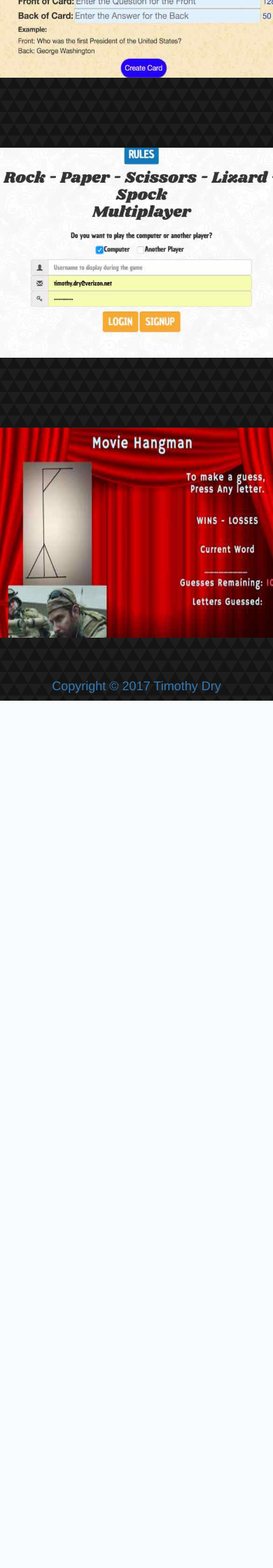
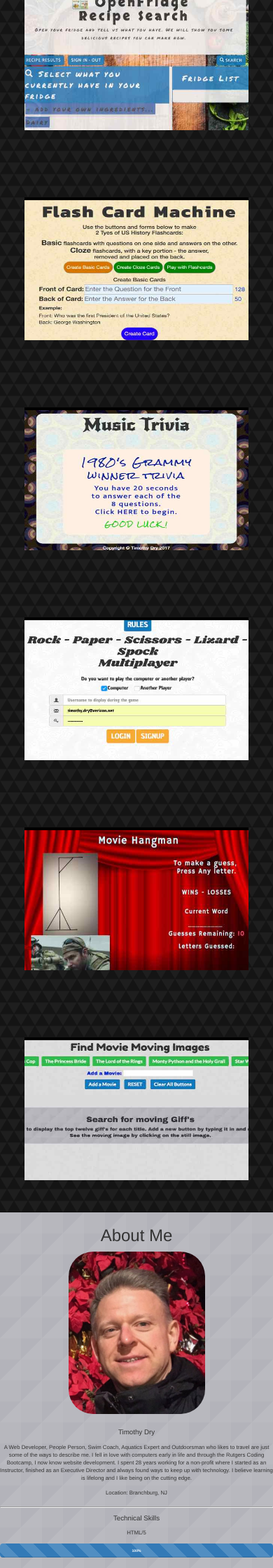
Before and after one commit to dryguy99/Portfolio2, a PHP site: page / in a window 390 px wide; the page is wider, and only the part inside the window is pictured. Shown: the part 240-2480 px from the top of that part at 70% size. Before the commit the page ends 1241 px from the top of that part, so only its background shows below. Run offline with PHP 8.4, Linux system fonts and the light colour scheme; some libraries are stand-ins or nearby versions.

Commit message:
fixed app cards, added bio and contact information, still need server and contact form

```diff
--- a/public/css/style.css
+++ b/public/css/style.css
@@ -1,19 +1,89 @@
-body {
+.myappsection {
  background: url('../images/dark-triangles.png');
 }
 .myapp-img {
-  width: 400px;
-  height: 300px;
+  width: 320px;
+  height: 200px;
 }
 span {
   margin: 0vw 1vw 0vw 1vw;
   font-size: 1.2vw;
 }
+.title {
+  margin-left: 2vw;
+}
+.myheader {
+  background: url('../images/paper_1.png');
+}
+.nav>li>a:focus, .nav-tabs>li>a:hover {
+  border-color: none;
+  background: none;
+  border: none;
+  color: #337ab7;
+  outline: none;
+  font-size: 2vw;
+}
+.nav>li>a {
+  font-size: 1.5vw;
+  color: #337ab7;
+}
+.tech {
+  font-size: 2vw;
+}
+hr {
+  margin-top: 0.5vw;
+  margin-bottom: 0.5vw;
+  margin-left: auto;
+  margin-right: auto;
+  border-style: inset;
+  border-width: 0.3vw;
+}
+.bio {
+  font-size: 2vw;
+}
+.bio1 {
+  font-size: 2.5vw;
+}
+.mybar {
+  width: 75vw;
+  background-color: blue;
+  margin: 0.5vw;
+}
+#note {
+  text-align: left;
+  text-decoration: underline;
+  margin-left: 1vw;
+}
+.aboutme {
+  background: url('../images/triangular.png');
+}
+.contactme {
+  background: url('../images/footer_lodyas.png');
+  border: none;
+  color: white;
+}
+#submit {
+  color: black;
+}
+.progress-bar {
+  font-weight: 700;
+  font-size: 1.3vw
+}
+.carousel-inner>.item>a>img, .carousel-inner>.item>img, .img-responsive, .thumbnail a>img, .thumbnail>img, .myframe {
+  height: 10vw;
+}
+#app-link {
+  margin-top: 1vw;
+}
+.navbar {
+  margin-bottom: 0;
+  background: url('../images/paper_1.png');
+}
 
 .flip {
   -webkit-perspective: 800;
-   width: 400px;
-   height: 300px;
+   width: 320px;
+   height: 200px;
     position: relative;
     margin: 50px auto;
 }
@@ -47,8 +117,7 @@ span {
 }
 .flip .card .back {
   -webkit-transform: rotatey(-180deg);
-    background: blue;
-    background: white;
+    background: url('../images/textured_paper.png');
     color: black;
     cursor: pointer;
 }
--- a/public/index.html
+++ b/public/index.html
@@ -7,90 +7,251 @@
     <meta name="viewport" content="width=device-width, initial-scale=1">
     <title>Timothy Dry | Portfolio</title>
 
+    <!-- jQuery (necessary for Bootstrap's JavaScript plugins) -->
+    <script src="https://ajax.googleapis.com/ajax/libs/jquery/1.11.3/jquery.min.js"></script>
+    <!-- Include all compiled plugins (below), or include individual files as needed -->
+    <script src="https://ajax.googleapis.com/ajax/libs/angularjs/1.5.6/angular.min.js"></script>
+    <script src="https://maxcdn.bootstrapcdn.com/bootstrap/3.3.5/js/bootstrap.min.js"></script>
     <!-- Bootstrap -->
     <link rel="stylesheet" href="https://maxcdn.bootstrapcdn.com/bootstrap/3.3.5/css/bootstrap.min.css" />
     <link rel="stylesheet" href="https://maxcdn.bootstrapcdn.com/font-awesome/4.4.0/css/font-awesome.min.css" />
     <link rel="stylesheet" href='css/style.css' />
 
   </head>
-  <body>
+  <body ng-app="myApp" class="myheader">
     <container class="fluid">
       <!-- navbar -->
-      <div class="row">
-        <div class="col-sm-12 col-md-12 col-lg-12">
+      <section>
+        <div class="page-header">
+          <h1 class='title'>Timothy Dry <small> Web Developer</small></h1>
+        </div>
+        <nav class="navbar navbar-default">
+          <div class="container-fluid">
+            <!-- Brand and toggle get grouped for better mobile display -->
+            <div class="navbar-header">
+              <button type="button" class="navbar-toggle collapsed" data-toggle="collapse" data-target="#bs-example-navbar-collapse-1" aria-expanded="false">
+                <span class="sr-only">Toggle navigation</span>
+                <span class="icon-bar"></span>
+                <span class="icon-bar"></span>
+                <span class="icon-bar"></span>
+              </button>
+            </div>
 
-        </div>
-      </div>
+            <!-- Collect the nav links, forms, and other content for toggling -->
+            <div class="collapse navbar-collapse" id="bs-example-navbar-collapse-1">
+              <ul class="nav navbar-nav">
+                <!-- To DO: change href to onclick function -->
+                <li class="active"><a class='myappsection' href="#timsapps">My Apps<span class="sr-only">(current)</span></a></li>
+                <li><a class='aboutme' href="#aboutme">About Me</a></li>
+                <li><a class='contactme' href="#contactme">Contact</a></li>
+              </ul>
+            </div><!-- /.navbar-collapse -->
+          </div><!-- /.container-fluid -->
+        </nav>
+      </section>
       <!-- end navbar -->
       <!-- my apps section -->
-      <section>
+      <section class='myappsection' id='timsapps' ng-controller="myCtrl">
         <div class="row">
-          <div class="col-xs-12 col-sm-6 col-md-4 col-lg-4">
+          <div class="col-xs-12 col-sm-6 col-md-4 col-lg-4" ng-repeat="dataset in information">
             <!-- start app card --->
-            <div ng-app="flip1" ng-controller="flipCtrl1">
             <div class="flip">
               <div class="card" ng-class="{'flipped':isFlipped}" ng-click="isFlipped=!isFlipped">
                 <div class="face front">
-                    <img class="myapp-img" src="images/flashcard.jpeg" data-name="Flashcard Machine" data-link="https://flashcard-dryguy.herokuapp.com/" alt="Flashcard Machine">
+                  <img class="myapp-img" src={{dataset.src}} data-name={{dataset.dataname}} data-link={{dataset.datalink}} alt={{dataset.alt}}>
                 </div>
                 <div class="face back">
-                    <h3>Notes:<br/>
+                  <h3><div id='note'>Notes:</div><br/>
                     <span class="text-center">
-                        I designed this app to create flashcards to use as a study tool.
+                        {{dataset.text}}
                     </span><br/>
-                      <a href='https://flashcard-dryguy.herokuapp.com/' target="_blank">Open App</a>
+                    <div id='app-link'>
+                      <a href={{dataset.datalink}} target="_blank">{{dataset.datalinkname}}</a>
+                    </div>
                   </h3>
-                  </div>
                 </div>
               </div>
             </div> <!-- app card -->
           </div>
-          <div class="col-xs-12 col-sm-6 col-md-4 col-lg-4">
-            <!-- start app card --->
-            <div ng-app="flip2" ng-controller="flipCtrl2">
-              <div class="flip">
-                <div class="card" ng-class="{'flipped':isFlipped}" ng-click="isFlipped=!isFlipped">
-                  <div class="face front">
-                    <img class='myapp-img' src="images/rpsls.jpeg" data-name='Rock Paper Scissors Lizard Spock' data-link='https://rpsls-dryguy.herokuapp.com/' alt="Rock, Paper, Scissors, Lizard, Spock app">
+
         </div>
-                  <div class="face back">
-                    Tim Was Here!
+      </section>
+      <!-- end my apps section -->
+      <!-- about me section -->
+      <section id='aboutme' class='aboutme'>
+        <div class='row'>
+          <div class='col-xs-12 col-sm-12 col-md-12 col-lg-12'>
+            <h3 class='text-center'>About Me</h3>
+          </div>
+          <div id="about" class='col-xs-0 col-sm-1 col-md-2 col-lg-3'>
+          </div>
+            <div class='col-xs-12 col-sm-10 col-md-8 col-lg-6 text-center'>
+              <img src="images/timothy-dry.jpeg" alt="Timothy Dry" class="" style="border-radius: 9vw" width="50%">
+            </div>
+          <div id="about" class='col-xs-0 col-sm-1 col-md-2 col-lg-3'>
+          </div>
+        </div>
+        <div class='row'>
+          <div class='col-xs-0 col-sm-1 col-md-2 col-lg-3'>
+          </div>
+          <div class='col-xs-12 col-sm-10 col-md-8 col-lg-6 text-center'>
+              <h3 class='bio1'>Timothy Dry</h3>
+              <p class='bio'>A Web Developer, People Person, Swim Coach, Aquatics Expert and Outdoorsman who likes to travel are just some of the ways to describe me. I fell in love with computers early in life and through the Rutgers Coding Bootcamp, I now know website development.  I spent 28 years working for a non-profit where I started as an Instructor, finished as an Executive Director and always found ways to keep up with technology.  I believe learning is lifelong and I like being on the cutting edge.
+
+              </p>
+              <p class='bio'>Location: Branchburg, NJ</p>
+
+          </div>
+          <div class='col-xs-0 col-sm-1 col-md-2 col-lg-3'>
+          </div>
+        </div>
+        <div class='row'>
+            <div class='col-xs-0 col-sm-1 col-md-2 col-lg-3'>
+            </div>
+            <div class='col-xs-12 col-sm-10 col-md-8 col-lg-6 text-center'>
+              <hr />
+              <h4 class="text-center bio1">Technical Skills</h4>
+              <p class="tech">HTML/5</p>
+              <div class="progress">
+                <div class="progress-bar progress-bar-striped active" role="progressbar" aria-valuenow="100" aria-valuemin="0" aria-valuemax="100" style="width: 100%;">
+                  100%
+                </div>
+              </div>
+              <p class="tech">CSS/3</p>
+              <div class="progress">
+                <div class="progress-bar progress-bar-striped active" role="progressbar" aria-valuenow="100" aria-valuemin="0" aria-valuemax="100" style="width: 100%;">
+                  100%
+                </div>
+              </div>
+              <p class="tech">Javascript</p>
+              <div class="progress">
+                <div class="progress-bar progress-bar-striped active" role="progressbar" aria-valuenow="100" aria-valuemin="0" aria-valuemax="100" style="width: 100%;">
+                  100%
+                </div>
+              </div>
+              <p class="tech">NodeJS</p>
+              <div class="progress">
+                <div class="progress-bar progress-bar-striped active" role="progressbar" aria-valuenow="100" aria-valuemin="0" aria-valuemax="100" style="width: 100%;">
+                  100%
+                </div>
+              </div>
+              <p class="tech">jQuery</p>
+              <div class="progress">
+                <div class="progress-bar progress-bar-striped active" role="progressbar" aria-valuenow="100" aria-valuemin="0" aria-valuemax="100" style="width: 100%;">
+                  100%
+                </div>
+              </div>
+              <p class="tech">Magento</p>
+              <div class="progress">
+                <div class="progress-bar progress-bar-striped active" role="progressbar" aria-valuenow="20" aria-valuemin="0" aria-valuemax="100" style="width: 20%;">
+                  20%
+                </div>
+              </div>
+              <p class="tech">Bootstrap</p>
+              <div class="progress">
+                <div class="progress-bar progress-bar-striped active" role="progressbar" aria-valuenow="100" aria-valuemin="0" aria-valuemax="100" style="width: 100%;">
+                  100%
+                </div>
+              </div>
+              <p class="tech">AngularJS</p>
+              <div class="progress">
+                <div class="progress-bar progress-bar-striped active" role="progressbar" aria-valuenow="70" aria-valuemin="0" aria-valuemax="100" style="width: 70%;">
+                  70%
+                </div>
+              </div>
+              <p class="tech">PHP</p>
+              <div class="progress">
+                <div class="progress-bar progress-bar-striped active" role="progressbar" aria-valuenow="90" aria-valuemin="0" aria-valuemax="100" style="width: 90%;">
+                  90%
+                </div>
+              </div>
+              <p class="tech">MySQL</p>
+              <div class="progress">
+                <div class="progress-bar progress-bar-striped active" role="progressbar" aria-valuenow="95" aria-valuemin="0" aria-valuemax="100" style="width: 95%;">
+                  95%
+                </div>
+              </div>
+              <p class="tech">MongoDB</p>
+              <div class="progress">
+                <div class="progress-bar progress-bar-striped active" role="progressbar" aria-valuenow="95" aria-valuemin="0" aria-valuemax="100" style="width: 95%;">
+                  95%
+                </div>
+              </div>
+              <p class="tech">UX/UI</p>
+              <div class="progress">
+                <div class="progress-bar progress-bar-striped active" role="progressbar" aria-valuenow="90" aria-valuemin="0" aria-valuemax="100" style="width: 90%;">
+                  90%
+                </div>
+              </div>
+              </br/>
+              <p class="text-center"><a href='https://drive.google.com/open?id=0B8mY-YMmDRhmMjVsV2prNTZacU0' target='_blank'><button class="w3-button w3-pale-blue w3-padding-large w3-margin-top w3-margin-bottom">View My Resume</button></a></p>
+              <br/>
+            </div>
+            <div class='col-xs-0 col-sm-1 col-md-2 col-lg-3'>
+            </div>
+          </div>
+
+      </section>
+      <section id='contactme' class='contactme'>
+        <div class='row'>
+          <div class='col-xs-0 col-sm-1 col-md-2 col-lg-3'>
+          </div>
+          <div class='col-xs-12 col-sm-10 col-md-8 col-lg-6'>
+            <h4 class=""><b>Contact Me</b></h4>
+          <p>Want to meet with me? Fill out the form and fill me in with the details :) I love meeting new people!</p>
+          <form name="contact_form" class="contactform " method="post" onsubmit="return validateForm()"  ><!--action="./assets/sendEmail.php"-->
+            <div class="input-group input-group-lg">
+              <span class="input-group-addon" id="sizing-addon1">Name <i class="fa fa-user" aria-hidden="true"></i></span>
+              <input type="text" class="form-control" placeholder="John C. Smith" aria-describedby="sizing-addon1"/>
+            </div>
+            <div class="input-group input-group-lg">
+              <span class="input-group-addon" id="sizing-addon1">Email <i class="fa fa-envelope-o" aria-hidden="true"></i></span>
+              <input type="text" class="form-control" placeholder="example@gmail.com" aria-describedby="sizing-addon1"/>
+            </div>
+            <div class="input-group input-group-lg">
+              <span class="input-group-addon" id="sizing-addon1">Message <i class="fa fa-comment-o" aria-hidden="true"></i></span>
+              <textarea>
+              </textarea>
+            </div>
+            <br/>
+            <button id='submit' type="submit" class="">Send Message</button>
+
+            <div class="g-recaptcha" style="margin-left:9.7vw" data-sitekey="6LcA8iYUAAAAANFAEtGIAhVZnhDnLzz8QaQSPpf3"></div>
+          </form>
+              <div id="status"></div>
+
+              <br/>
+        <div class='row'>
+          <div class="col-xs-12 col-md-4 mypanel">
+            <a href="https://github.com/dryguy99?tab=repositories"  target="_blank" class="thumbnail contactme">
+              <img class='myframe' src="images/Octocat.jpg" alt="GitHub">
+            </a>
+          </div>
+          <div class="col-xs-12 col-md-4 mypanel">
+            <a href="https://www.linkedin.com/in/timothy-dry-5351b719" target="_blank" class="thumbnail contactme">
+              <img class='myframe' src="images/linkedin-128.png" alt="LinkedIn">
+            </a>
+          </div>
+          <div class="col-xs-12 col-md-4 mypanel">
+            <a href="http://stackoverflow.com/users/7416751/tim?tab=profile"  target="_blank" class="thumbnail contactme">
+              <img class='myframe' src="images/stackoverflow-128.png" alt="Stack Overflow">
+            </a>
+          </div>
+        </div>
+          <div class='col-xs-0 col-sm-1 col-md-2 col-lg-3'>
           </div>
           </div>
         </div>
-            </div> <!-- app card -->
-          </div>
-          <div class="col-xs-12 col-sm-6 col-md-4 col-lg-4">
-            <!-- start app card --->
-            <div ng-app="flip3" ng-controller="flipCtrl">
-              <div class="flip">
-                <div class="card" ng-class="{'flipped':isFlipped}" ng-click="isFlipped=!isFlipped">
-                  <div class="face front">
-                    <img class='myapp-img' src="images/hangman.jpeg" data-name='Movie Hangman' data-link="https://hangman-dryguy.herokuapp.com/" alt="Hangman">
-                  </div>
-                  <div class="face back">
-                    Tim Was Here!
-                  </div>
-                </div>
-              </div>
-            </div> <!-- app card -->
-          </div>
-        </div>
       </section>
-      <!-- end my apps section -->
     </container>
 
     <footer class="row">
       <div class="col-sm-12 col-md-12 col-lg-12 text-center">
-        <a id="me" href="https://timothy-dry.herokuapp.com"><h4>Copyright &copy; 2017 Timothy Dry</h4></a>
+        <a id="me" href="http://www.timdry.net"><h4>Copyright &copy; 2017 Timothy Dry</h4></a>
       </div>
     </footer>
 
-    <!-- jQuery (necessary for Bootstrap's JavaScript plugins) -->
-    <script src="https://ajax.googleapis.com/ajax/libs/jquery/1.11.3/jquery.min.js"></script>
-    <!-- Include all compiled plugins (below), or include individual files as needed -->
-    <script src="https://ajax.googleapis.com/ajax/libs/angularjs/1.5.6/angular.min.js"></script>
-    <script src="https://maxcdn.bootstrapcdn.com/bootstrap/3.3.5/js/bootstrap.min.js"></script>
+
     <script src="java/app.js"></script>
   </body>
 </html>
--- a/public/java/app.js
+++ b/public/java/app.js
@@ -1,6 +1,62 @@
-var module = angular.module('flip1', []);
-module.controller('flipCtrl1', function($scope) {});
-var module1 = angular.module('flip2', []);
-module.controller('flipCtrl2', function($scope) {});
-var module2 = angular.module('flip3', []);
-module.controller('flipCtrl3', function($scope) {});
+var app = angular.module('myApp', []);
+
+app.controller('myCtrl', function($scope) {
+
+  $scope.information = [
+  {
+    src: "images/openfridge.jpeg",
+    dataname: "Open Fridge",
+    datalink: "https://open-fridge.herokuapp.com/",
+    alt: "Open Fridge App",
+    text: "Open Fridge helps keep track of what's is in your refridgerator & finds recipies with the ingredients on hand.",
+    datalinkname: 'Open Fridge'
+  },
+
+  {
+   src: "images/flashcard.jpeg",
+   dataname: "Flashcard Machine",
+   datalink: "https://flashcard-dryguy.herokuapp.com/",
+   alt: "Flashcard Machine",
+   text: "I designed this app to create flashcards to use as a study tool.",
+   datalinkname: 'Use Flashcard Machine'
+   },
+
+   {
+     src: "images/trivia.jpeg",
+     dataname: "Music Trivia",
+     datalink: 'https://trivia-dryguy.herokuapp.com/',
+     alt: "Music Trivia App",
+     text: "I designed to set timers to control gameplay. Once started, Gameplay continues until time expires.",
+     datalinkname: 'Play Music Trivia'
+   },
+
+  {
+   src: "images/rpsls.jpeg",
+   dataname: 'Rock Paper Scissors Lizard Spock',
+   datalink: 'https://rpsls-dryguy.herokuapp.com/',
+   alt: "Rock, Paper, Scissors, Lizard, Spock app",
+   text: "I designed this app as a multiplayer game backed with Google's firebase.",
+   datalinkname: 'Rock, Paper, Scissors, Lizard, Spock'
+  },
+
+  {
+   src: "images/hangman.jpeg",
+   dataname: 'Movie Hangman',
+   datalink: "https://hangman-dryguy.herokuapp.com/",
+   alt: "Hangman",
+   text: "I designed this app as a fun, interactive game that may be played on almost any device.",
+   datalinkname: 'Play Hangman'
+ },
+
+ {
+   src: "images/giphy.jpeg",
+   dataname: 'Find Movie Moving Images',
+   datalink: "https://giphy-dryguy.herokuapp.com/",
+   alt: "Find moving images app",
+   text: "I used jQuery and AJAX to create a fun movie app.",
+   datalinkname: 'Find Movie Moving Images'
+ }
+
+];
+
+});
```
Also changed, not shown: public/java/julian.js (added, +34 -0 lines), public/julian.html (added, +69 -0 lines), public/images/Octocat.jpg (added), public/images/footer_lodyas.png (added), public/images/paper_1.png (added), public/images/textured_paper.png (added), public/images/triangular.png (added), public/images/wall4.png (added). Lines whose indentation alone changed are shown as unchanged.
